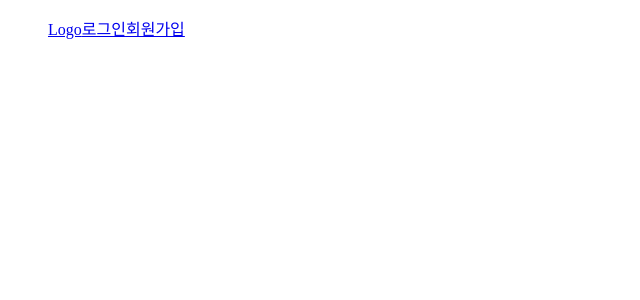
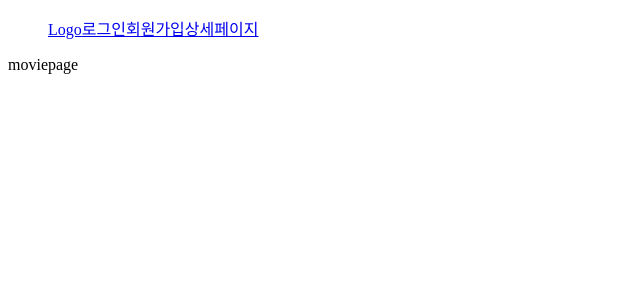
Before and after one commit to minihackathon-4team/Frontend_mini, a React (Vite) app: page / in a window 1280 px wide. Shown: the top 300 px of the page, without its empty margins (0-640 px from the left). Built offline with nearby package versions, Linux system fonts and the light colour scheme.

Commit message:
pagesetting3

```diff
--- a/src/components/nav.jsx
+++ b/src/components/nav.jsx
@@ -45,8 +45,9 @@ export default function Nav() {
         <nav>
           <ul>
               <a href={`/`}>Logo</a>
-              <a href={`/login`}>로그인</a>
-              <a href={`/signin`}>회원가입</a>
+              <a href={`/loginpage`}>로그인</a>
+              <a href={`/signup`}>회원가입</a>
+              <a href={`/detailedpage`}>상세페이지</a>
           </ul>
         </nav>
       </div>
--- a/src/pages/detailedpage.jsx
+++ b/src/pages/detailedpage.jsx
@@ -2,7 +2,8 @@ import React from 'react'
 
 const Detailedpage = () => {
   return (
-    <div>Detailedpage</div>
+
+      <div>Detailedpage</div>
   )
 }
 
--- a/src/pages/homepage.jsx
+++ b/src/pages/homepage.jsx
@@ -1,11 +1,13 @@
 import React from 'react'
 import Nav from '../components/nav'
+import Moviepage from './moviepage'
 
 const Homepage = () => {
   return (
-    <div>
+    <>
       <Nav/>
-    </div>
+      <Moviepage/>
+    </>
   )
 }
 
--- /dev/null
+++ b/src/pages/moviepage.jsx
@@ -0,0 +1,10 @@
+import React from 'react'
+import styled from 'styled-components'
+
+const Moviepage = () => {
+  return (
+    <div>moviepage</div>
+  )
+}
+
+export default Moviepage
```
